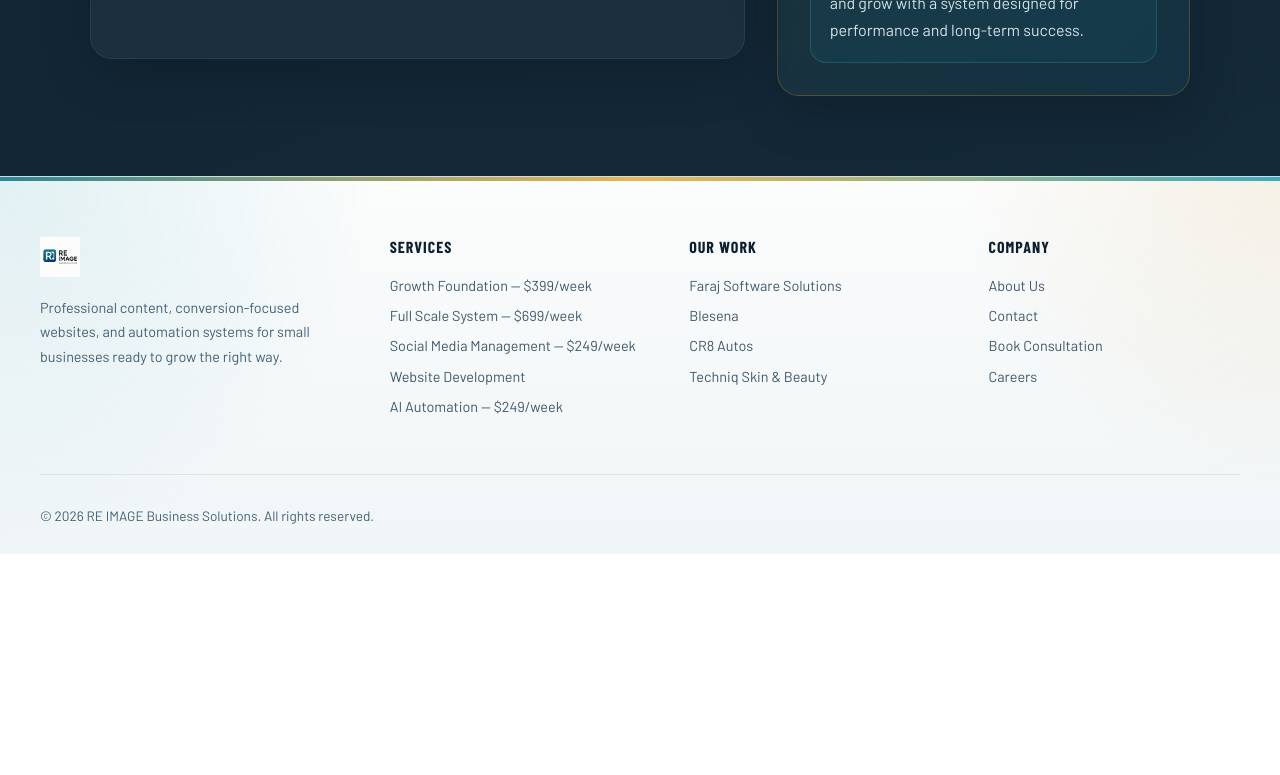
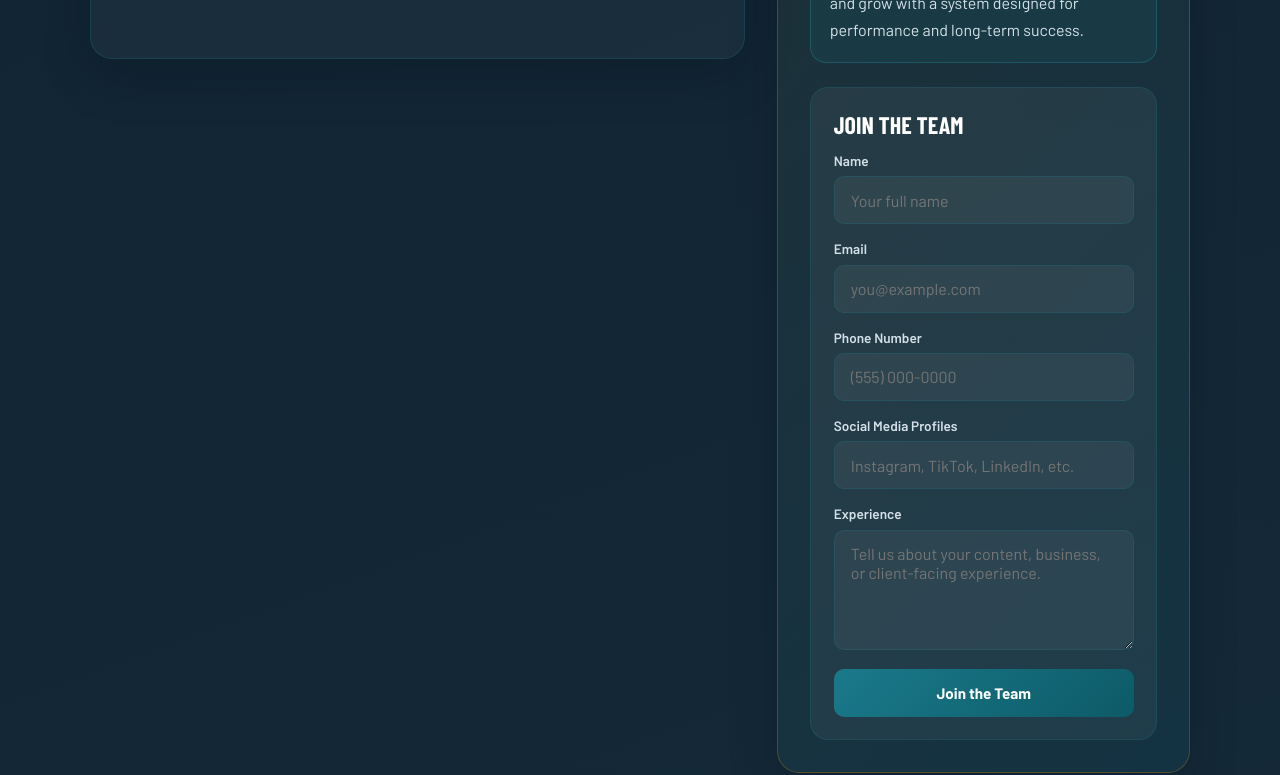
Before and after one commit to ahmadfaraj4000-gif/Reimage, a plain HTML site: page careers.html in a window 1280 px wide. Shown: the part 2024-2799 px from the top of the page. Before the commit the page ends 2578 px from the top, so only its background shows below. Drawn offline with nearby package versions, Linux system fonts and the light colour scheme; a web font is replaced by a local one.

Commit message:
Add files via upload

```diff
--- a/careers.html
+++ b/careers.html
@@ -55,6 +55,30 @@
     .pay-item strong { display:block; margin-bottom:.3rem; color:var(--white); }
     .muted { color:var(--gray); }
     .cta-box { margin-top:1.2rem; padding:1.15rem; border-radius:16px; background:rgba(26,122,138,0.12); border:1px solid rgba(43,163,184,0.28); color:var(--light-gray); line-height:1.7; }
+    .apply-card { margin-top:1.5rem; padding:1.4rem; border-radius:18px; background:rgba(255,255,255,0.05); border:1px solid rgba(26,122,138,0.24); }
+    .apply-card h3 { font-family:'Barlow Condensed',sans-serif; font-size:1.5rem; text-transform:uppercase; margin-bottom:.8rem; }
+    .apply-form .form-group { margin-bottom:1rem; }
+    .apply-form label { display:block; font-size:.85rem; font-weight:600; color:var(--light-gray); margin-bottom:.45rem; }
+    .apply-form input, .apply-form textarea {
+      width:100%;
+      background:rgba(255,255,255,0.05);
+      border:1.5px solid rgba(26,122,138,0.25);
+      border-radius:10px;
+      color:var(--white);
+      font-family:'Barlow',sans-serif;
+      font-size:1rem;
+      padding:.85rem 1rem;
+      outline:none;
+    }
+    .apply-form textarea { min-height:120px; resize:vertical; }
+    .apply-form input:focus, .apply-form textarea:focus { border-color:var(--teal-light); box-shadow:0 0 0 3px rgba(26,122,138,0.15); }
+    .join-btn {
+      display:inline-flex; align-items:center; justify-content:center;
+      gap:8px; width:100%; border:none; cursor:pointer;
+      background:linear-gradient(135deg,var(--teal),var(--teal-dark));
+      color:#fff; padding:.95rem 1.2rem; border-radius:10px;
+      font-weight:700; font-family:'Barlow',sans-serif; font-size:.95rem;
+    }
     .footer {
       position: relative;
       background:
@@ -211,6 +235,34 @@
           <strong style="display:block;margin-bottom:.45rem;color:var(--white);">Apply Now</strong>
           Start building your income with RE IMAGE and grow with a system designed for performance and long-term success.
         </div>
+
+        <div class="apply-card">
+          <h3>Join the Team</h3>
+          <form class="apply-form" action="https://formspree.io/f/xgorkyaq" method="POST">
+            <input type="hidden" name="submission_type" value="Applicant" />
+            <div class="form-group">
+              <label for="applicantName">Name</label>
+              <input id="applicantName" name="name" type="text" placeholder="Your full name" required />
+            </div>
+            <div class="form-group">
+              <label for="applicantEmail">Email</label>
+              <input id="applicantEmail" name="email" type="email" placeholder="you@example.com" required />
+            </div>
+            <div class="form-group">
+              <label for="applicantPhone">Phone Number</label>
+              <input id="applicantPhone" name="phone" type="tel" placeholder="(555) 000-0000" required />
+            </div>
+            <div class="form-group">
+              <label for="applicantSocial">Social Media Profiles</label>
+              <input id="applicantSocial" name="social_profiles" type="text" placeholder="Instagram, TikTok, LinkedIn, etc." required />
+            </div>
+            <div class="form-group">
+              <label for="applicantExperience">Experience</label>
+              <textarea id="applicantExperience" name="experience" placeholder="Tell us about your content, business, or client-facing experience." required></textarea>
+            </div>
+            <button class="join-btn" type="submit">Join the Team</button>
+          </form>
+        </div>
       </div>
     </div>
   </section>
```
Also changed, not shown: index.html (+48 -0 lines).
